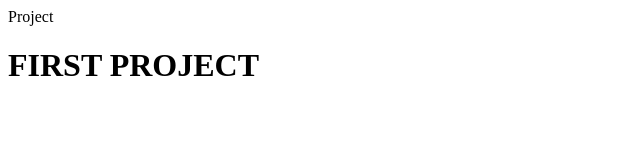
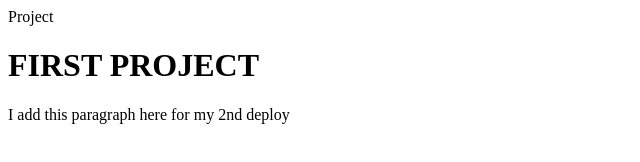
Before and after one commit to JoshuaPeralta07/first_project, a plain HTML site: page index.html in a window 1280 px wide. Shown: the whole page, without its empty margins (0-640 px from the left). Drawn offline with Linux system fonts and the light colour scheme.

Commit message:
my second deploy

```diff
--- a/index.html
+++ b/index.html
@@ -2,5 +2,6 @@
 <header>Project</header>
 <body>
 <h1>FIRST PROJECT</h1>
+<p>I add this paragraph here for my 2nd deploy</p>
 </body>
 </html>
```
